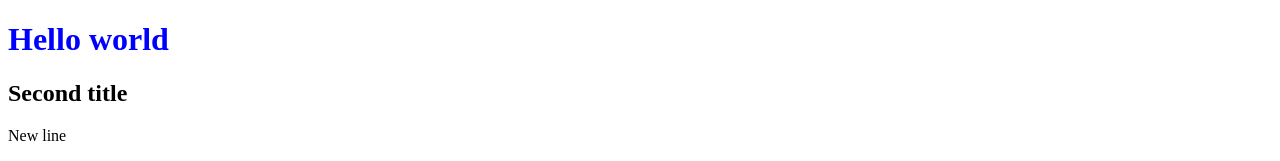
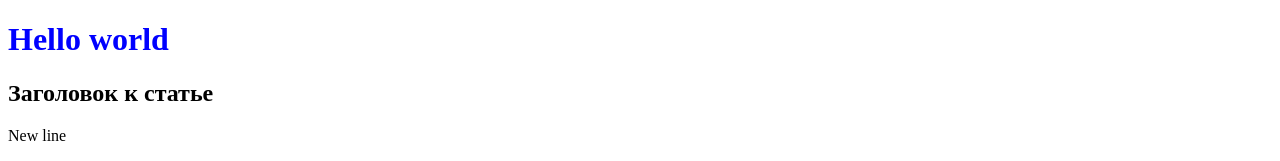
Before and after one commit to HV-Dmitry/VS_Code_test, a plain HTML site: page index.html in a window 1280 px wide. Shown: the top 161 px of the page. Drawn offline with Linux system fonts and the light colour scheme.

Commit message:
chenge title h2

```diff
--- a/index.html
+++ b/index.html
@@ -9,7 +9,7 @@
   <body>
     <h1>Hello world</h1>
 
-    <h2>Second title</h2>
+    <h2>Заголовок к статье</h2>
     <p>New line</p>
     <p>
       Emmet Lorem ipsum dolor sit amet consectetur adipisicing elit. Vitae
```
